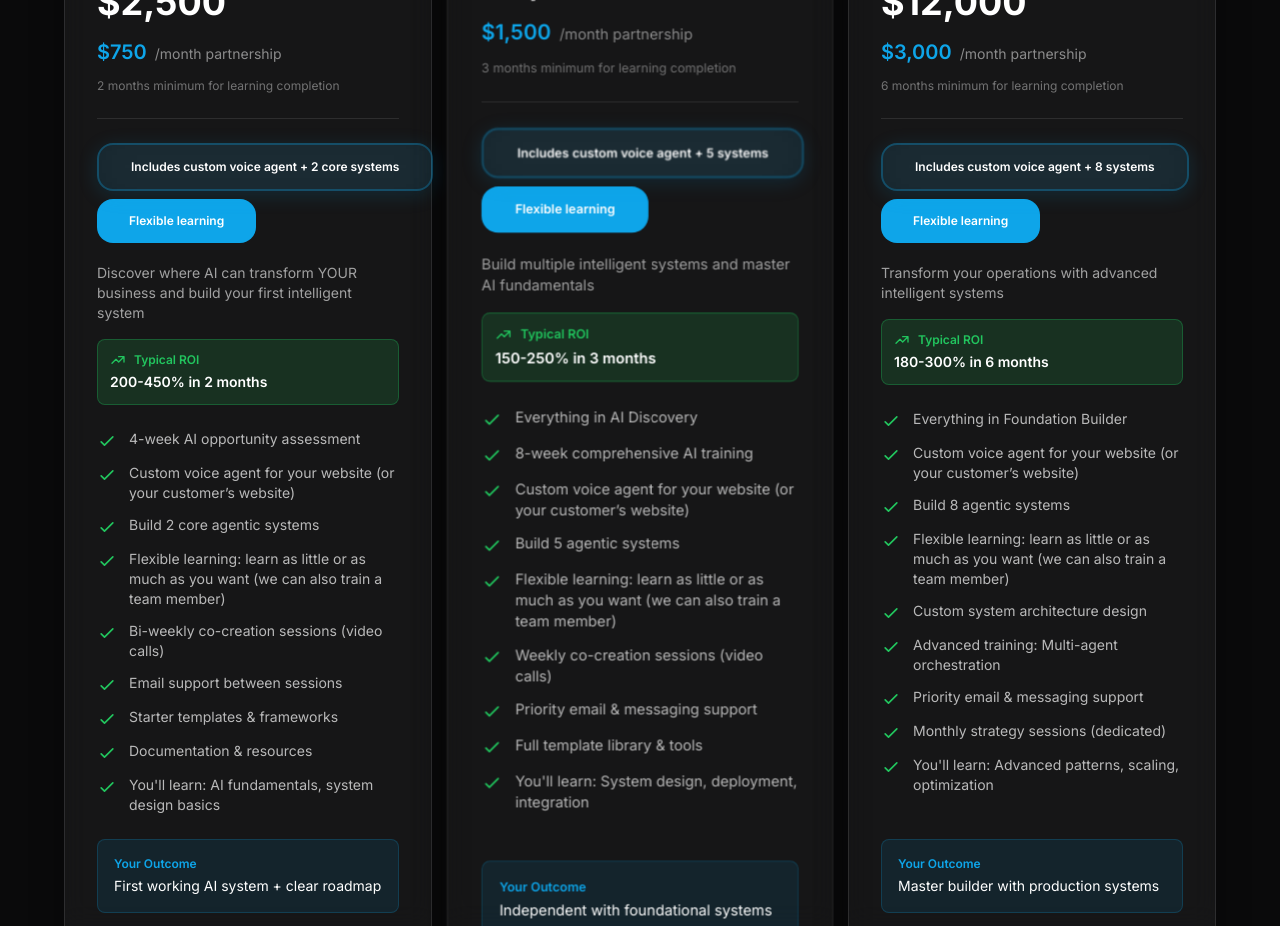
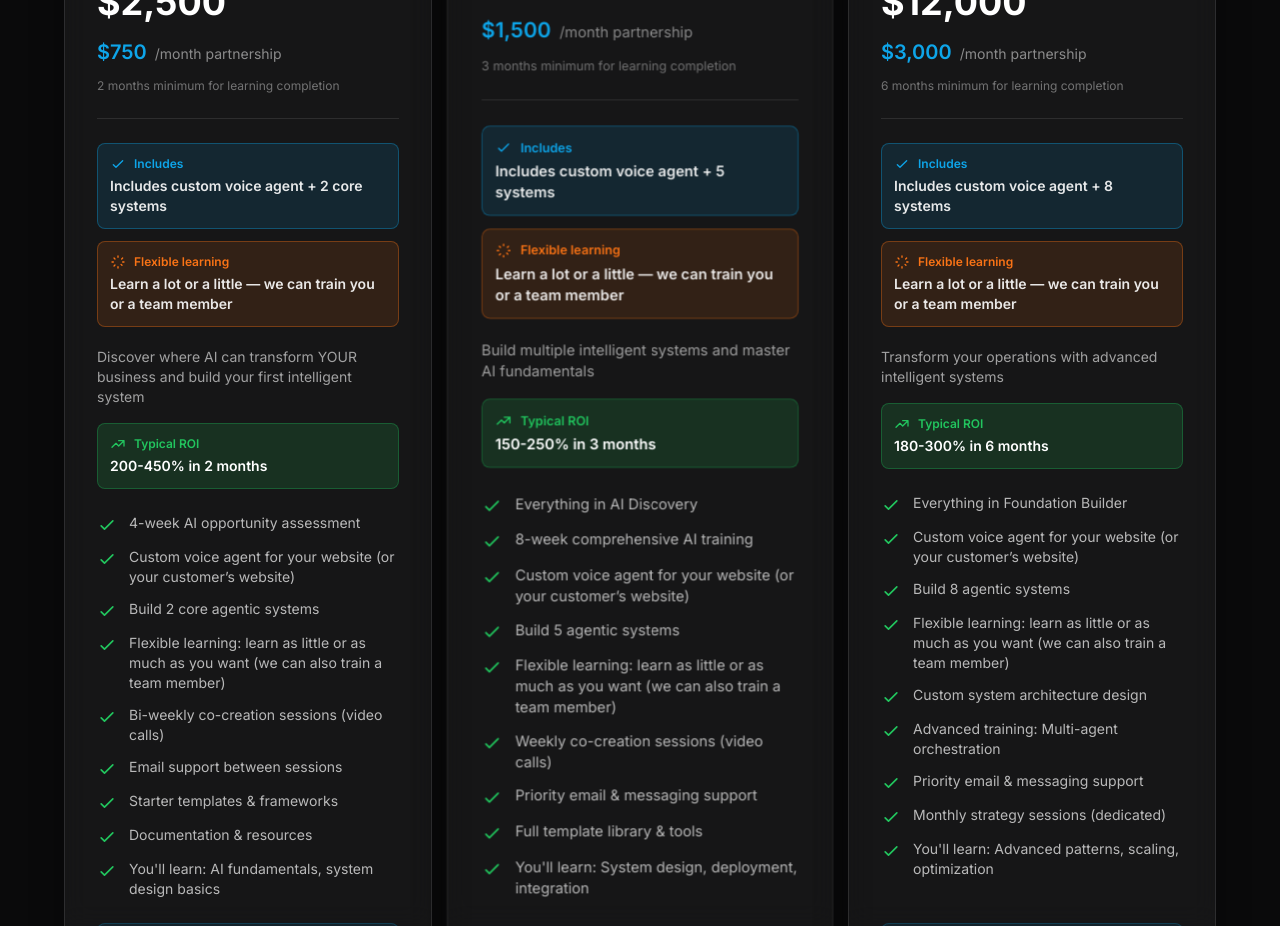
Before and after one commit to elev8tion/aismb, a Next.js app: page / in a window 1280 px wide. Shown: the part 8980-9906 px from the top of the page. Built offline with nearby package versions, Linux system fonts and the light colour scheme.

Commit message:
feat(pricing-ui): convert badges to ROI-style boxes; green ROI, blue Includes, orange Flexible Learning with label+body text

```diff
--- a/components/PricingSection.tsx
+++ b/components/PricingSection.tsx
@@ -59,16 +59,29 @@ export default function PricingSection() {
                 <p className="text-xs text-white/40">{tier.minimumTerm} {t.pricing.labels.minimumForLearning}</p>
               </div>
 
-              {/* Includes + Learning badges */}
-              <div className="mb-5 flex flex-wrap gap-2">
+              {/* Includes + Learning badges (badge-style like ROI) */}
+              <div className="mb-5 flex flex-col gap-3">
                 {tier.includes && (
-                  <span className="btn-fab text-xs px-3 py-1.5 whitespace-nowrap">
-                    {tier.includes}
-                  </span>
+                  <div className="p-3 rounded-lg border" style={{ background: 'rgba(14, 165, 233, 0.12)', borderColor: 'rgba(14, 165, 233, 0.35)' }}>
+                    <div className="flex items-center gap-2 mb-1">
+                      <svg className="w-4 h-4 text-[#0EA5E9]" fill="none" stroke="currentColor" viewBox="0 0 24 24">
+                        <path strokeLinecap="round" strokeLinejoin="round" strokeWidth={2} d="M5 13l4 4L19 7" />
+                      </svg>
+                      <span className="text-xs text-[#0EA5E9] font-semibold">{t.pricing.labels.includes}</span>
+                    </div>
+                    <p className="text-sm text-white/90 font-semibold">{tier.includes}</p>
+                  </div>
                 )}
-                <span className="btn-primary text-xs px-3 py-1.5 whitespace-nowrap">
-                  {t.pricing.labels.flexibleLearning}
-                </span>
+
+                <div className="p-3 rounded-lg border" style={{ background: 'rgba(249, 115, 22, 0.12)', borderColor: 'rgba(249, 115, 22, 0.35)' }}>
+                  <div className="flex items-center gap-2 mb-1">
+                    <svg className="w-4 h-4 text-[#F97316]" fill="none" stroke="currentColor" viewBox="0 0 24 24">
+                      <path strokeLinecap="round" strokeLinejoin="round" strokeWidth={2} d="M12 3v2m0 14v2m9-9h-2M5 12H3m14.95 4.95l-1.414-1.414M7.464 7.464 6.05 6.05m12.9 0-1.414 1.414M7.464 16.536 6.05 17.95" />
+                    </svg>
+                    <span className="text-xs text-[#F97316] font-semibold">{t.pricing.labels.flexibleLearning}</span>
+                  </div>
+                  <p className="text-sm text-white/90 font-semibold">{t.pricing.labels.flexibleLearningText}</p>
+                </div>
               </div>
 
               {/* Description */}
--- a/lib/i18n/translations.ts
+++ b/lib/i18n/translations.ts
@@ -199,6 +199,7 @@ export interface Translations {
       typicalRoi: string;
       yourOutcome: string;
       seeCapabilityRoi: string;
+      flexibleLearning: string;
     };
     guarantee: {
       title: string;
@@ -755,6 +756,8 @@ export const translations: Record<Language, Translations> = {
       yourOutcome: 'Your Outcome',
       seeCapabilityRoi: 'See Capability ROI',
       flexibleLearning: 'Flexible learning',
+      flexibleLearningText: 'Learn a lot or a little — we can train you or a team member',
+      includes: 'Includes',
     },
       guarantee: {
         title: '30-Day Results Guarantee',
@@ -1361,6 +1364,8 @@ export const translations: Record<Language, Translations> = {
       yourOutcome: 'Tu Resultado',
       seeCapabilityRoi: 'Ver ROI de Capacidad',
       flexibleLearning: 'Aprendizaje flexible',
+      flexibleLearningText: 'Aprende mucho o poco — podemos entrenarte a ti o a un miembro de tu equipo',
+      includes: 'Incluye',
     },
       guarantee: {
         title: 'Garantia de Resultados de 30 Dias',
```
